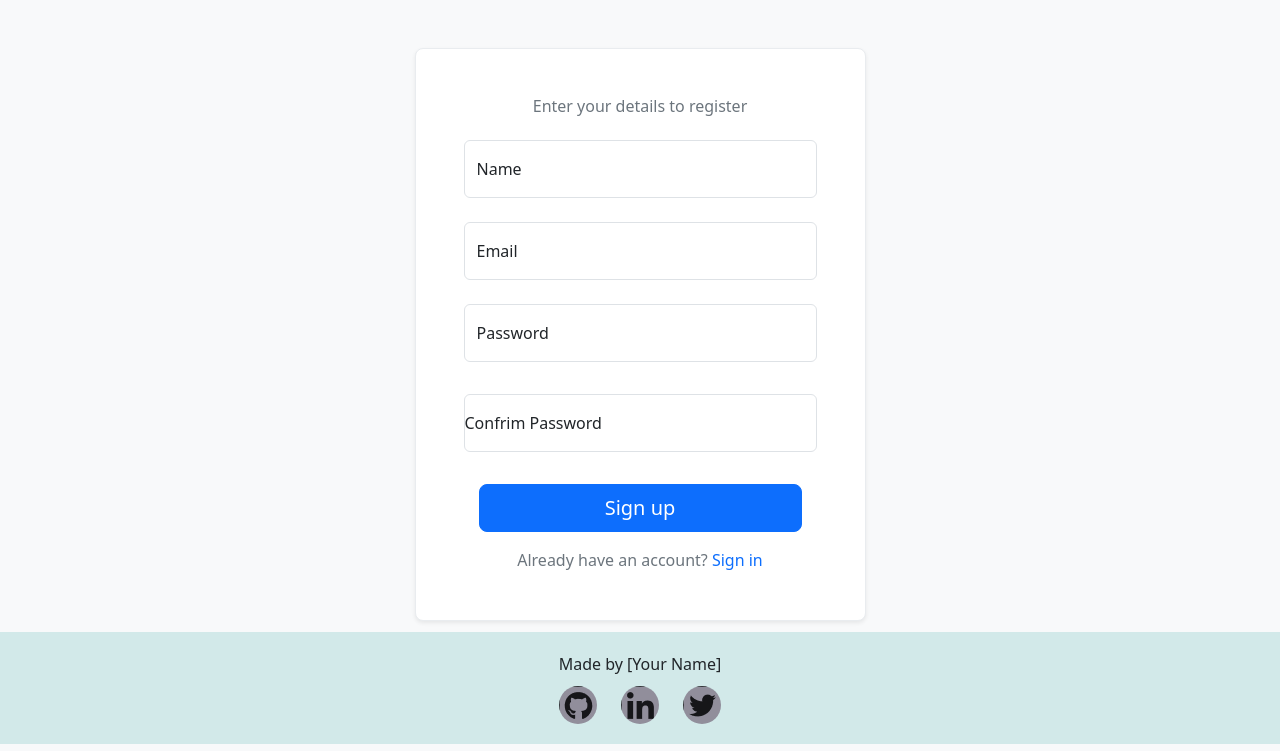
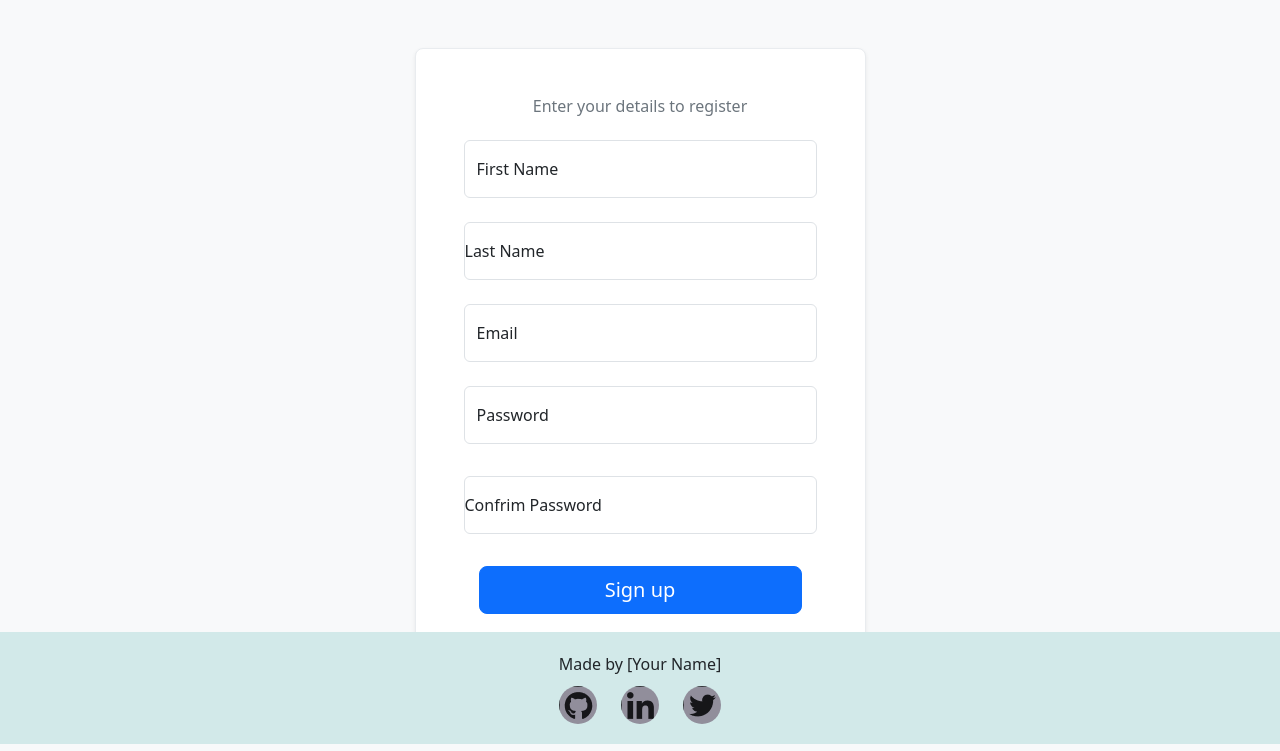
Before and after one commit to aritraChakraborty101/ShareNotes, a Django app: page /register/ in a window 1280 px wide. Shown: the part 56-807 px from the top of the page. Run offline with Django 5.2, Linux system fonts and the light colour scheme; some libraries are stand-ins or nearby versions.

Commit message:
added registration feature

```diff
--- a/sharenotes/base/views.py
+++ b/sharenotes/base/views.py
@@ -43,4 +43,37 @@ def logoutUser(request):
     return redirect('home')
 
 def register(request):
+
+    if request.method == 'POST':
+        first_name = request.POST.get('first-name')
+        last_name = request.POST.get('last-name')
+        email = request.POST.get('email')
+        password = request.POST.get('password')
+        confirm_password = request.POST.get('confrim-password')
+
+        print(password, confirm_password)
+        if password != confirm_password:
+            messages.error(request, 'Passwords do not match')
+            return redirect('register')
+
+        if User.objects.filter(email=email).exists():
+            messages.error(request, 'Email is already taken')
+            return redirect('register')
+
+
+        user = User.objects.create_user(
+            username=email,
+            email=email,
+            password=password,
+            first_name=first_name,
+            last_name=last_name
+        )
+
+        print(
+            f'User {user.username} created'
+        )
+        user.save()
+        messages.success(request, 'Account created successfully')
+        return redirect('login')
+
     return render(request, 'registration.html')
--- a/sharenotes/templates/registration.html
+++ b/sharenotes/templates/registration.html
@@ -12,14 +12,18 @@
             <div class="card-body p-3 p-md-4 p-xl-5">
 
               <h2 class="fs-6 fw-normal text-center text-secondary mb-4">Enter your details to register</h2>
-              <form action="#!">
+              <form action="#!"method = "POST">
                 {% csrf_token %}
                 <div class="row gy-2 overflow-hidden">
                   <div class="col-12">
                     <div class="form-floating mb-3">
-                      <input type="text" class="form-control" name="name" id="name" placeholder="name" required>
-                      <label for="name" class="form-label">Name</label>
+                      <input type="text" class="form-control" name="first-name" id="first-name" placeholder="first-name" required>
+                      <label for="first-name" class="form-label">First Name</label>
                     </div>
+                  </div>
+                  <div class="form-floating mb-3">
+                    <input type="text" class="form-control" name="last-name" id="last-name" placeholder="last-name" required>
+                    <label for="last-name" class="form-label">Last Name</label>
                   </div>
                   <div class="col-12">
                     <div class="form-floating mb-3">
```
Also changed, not shown: sharenotes/db.sqlite3.
